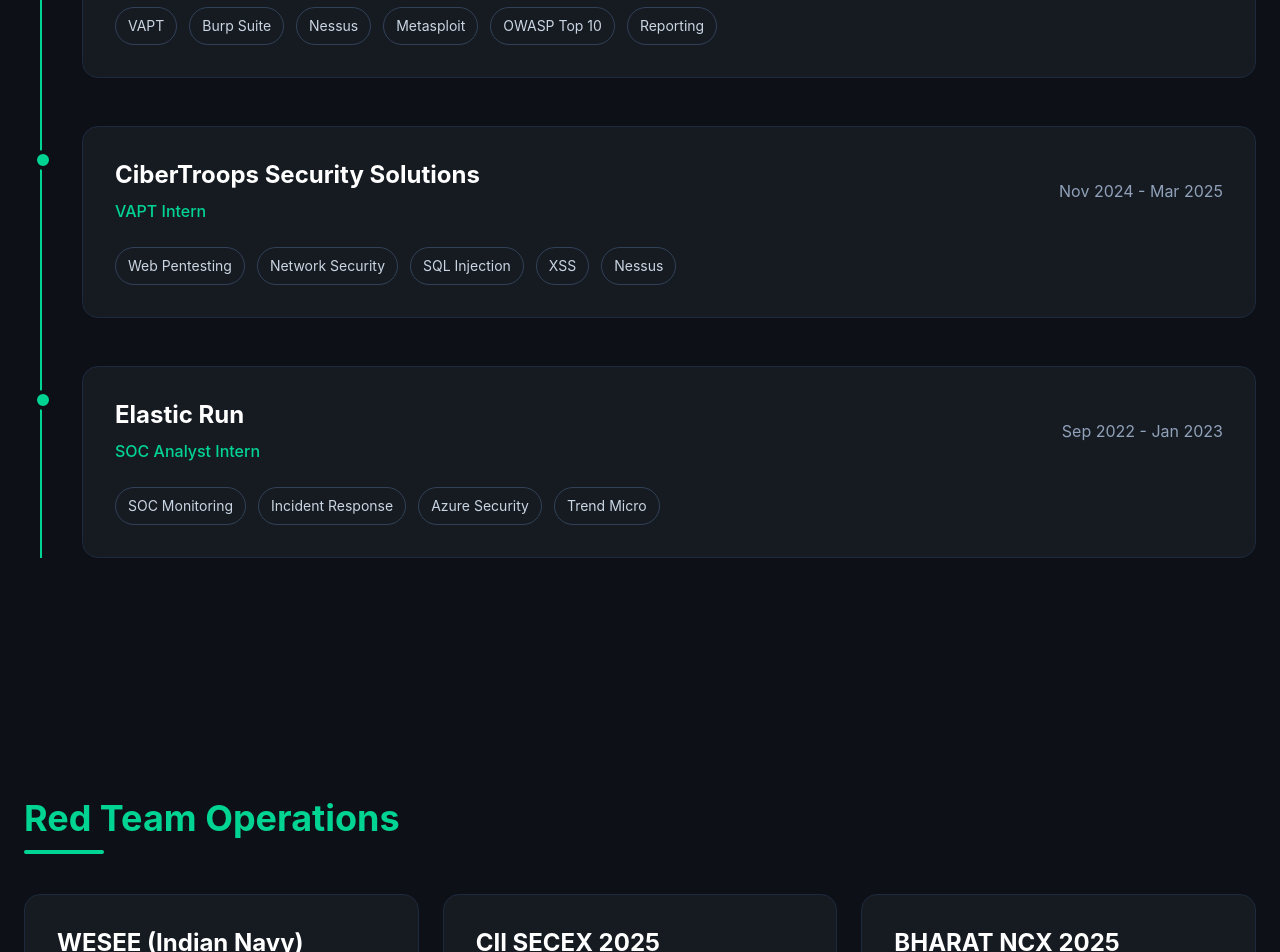
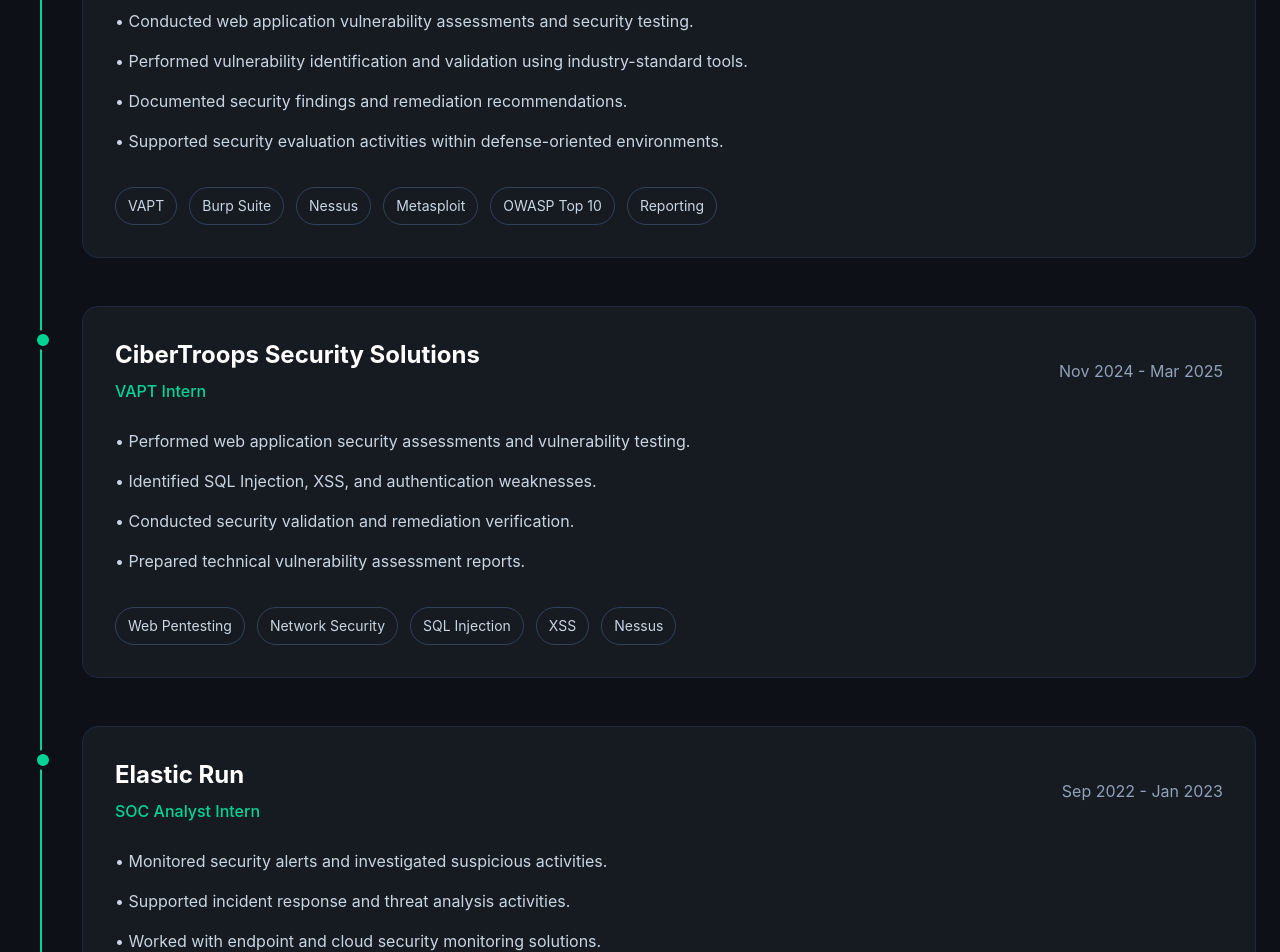
Before and after one commit to shahrachit0202/rachit-portfolio, a React (Vite) app: page / in a window 1280 px wide. Shown: the part 3380-4332 px from the top of the page. Built offline with nearby package versions, Linux system fonts and the light colour scheme.

Commit message:
Enhanced experience section with achievements

```diff
--- a/src/components/Experience.jsx
+++ b/src/components/Experience.jsx
@@ -7,6 +7,14 @@
       company: "WESEE (Indian Navy)",
       role: "VAPT Intern",
       duration: "Oct 2025 - Mar 2026",
+
+      achievements: [
+        "Conducted web application vulnerability assessments and security testing.",
+        "Performed vulnerability identification and validation using industry-standard tools.",
+        "Documented security findings and remediation recommendations.",
+        "Supported security evaluation activities within defense-oriented environments.",
+      ],
+
       skills: [
         "VAPT",
         "Burp Suite",
@@ -16,10 +24,19 @@
         "Reporting",
       ],
     },
+
     {
       company: "CiberTroops Security Solutions",
       role: "VAPT Intern",
       duration: "Nov 2024 - Mar 2025",
+
+      achievements: [
+        "Performed web application security assessments and vulnerability testing.",
+        "Identified SQL Injection, XSS, and authentication weaknesses.",
+        "Conducted security validation and remediation verification.",
+        "Prepared technical vulnerability assessment reports.",
+      ],
+
       skills: [
         "Web Pentesting",
         "Network Security",
@@ -28,10 +45,19 @@
         "Nessus",
       ],
     },
+
     {
       company: "Elastic Run",
       role: "SOC Analyst Intern",
       duration: "Sep 2022 - Jan 2023",
+
+      achievements: [
+        "Monitored security alerts and investigated suspicious activities.",
+        "Supported incident response and threat analysis activities.",
+        "Worked with endpoint and cloud security monitoring solutions.",
+        "Assisted in identifying and escalating security incidents.",
+      ],
+
       skills: [
         "SOC Monitoring",
         "Incident Response",
@@ -48,7 +74,7 @@
 
         <div className="relative border-l-2 border-emerald-400 ml-4">
 
-          {experiences.map((exp, index) => (
+          {experiences.map((exp) => (
             <div
               key={exp.company}
               className="relative ml-10 mb-12"
@@ -97,7 +123,20 @@
                   </p>
                 </div>
 
-                <div className="flex flex-wrap gap-3 mt-6">
+                {/* Achievement Bullets */}
+                <div className="mt-6 space-y-3">
+                  {exp.achievements.map((item) => (
+                    <p
+                      key={item}
+                      className="text-slate-300 leading-7"
+                    >
+                      • {item}
+                    </p>
+                  ))}
+                </div>
+
+                {/* Skills */}
+                <div className="flex flex-wrap gap-3 mt-8">
                   {exp.skills.map((skill) => (
                     <span
                       key={skill}
@@ -115,6 +154,7 @@
                     </span>
                   ))}
                 </div>
+
               </div>
             </div>
           ))}
```
